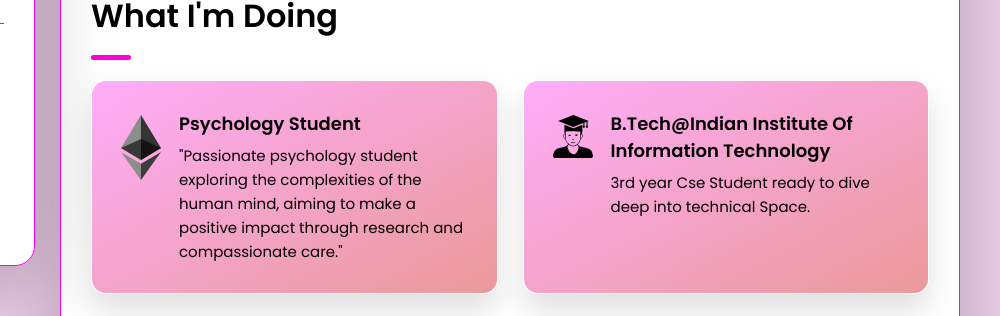
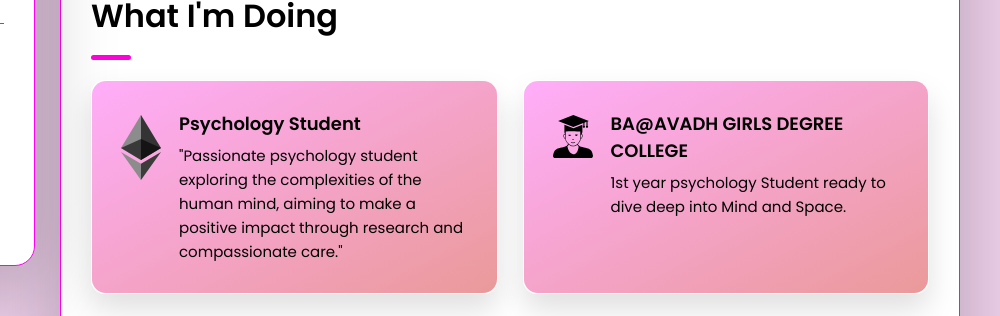
Before and after one commit to Anurag14782345/test, a plain HTML site: page index.html in a window 1280 px wide. Shown: the part 387-703 px from the top of the page, 280-1280 px from the left. Drawn offline with nearby package versions, Linux system fonts and the light colour scheme.

Commit message:
personal details

```diff
--- a/index.html
+++ b/index.html
@@ -260,10 +260,11 @@
               </div>
 
               <div class="service-content-box">
-                <h4 class="h4 service-item-title">B.Tech@Indian Institute Of Information Technology</h4>
+                <h4 class="h4 service-item-title">BA@AVADH GIRLS DEGREE COLLEGE</h4>
+              </h4>
 
                 <p class="service-item-text">
-                  3rd year Cse Student ready to dive deep into technical Space.
+                  1st year psychology Student ready to dive deep into Mind and Space.
                 </p>
               </div>
 
@@ -276,7 +277,7 @@
 
           <h3 class="h2 article-title">Achievements<img src="./assets/images/gold.svg" alt="design icon" width="40"
               style="display: inline;"></h3>
-
+<!--
           <ul class="service-list">
 
             <li class="service-item">
@@ -418,7 +419,7 @@
 
             </li>
 
-          </ul>
+          </ul> -->
           <section class="service">
 
             <h3 class="h2 article-title">Position Of Responsibilities</h3>
```
